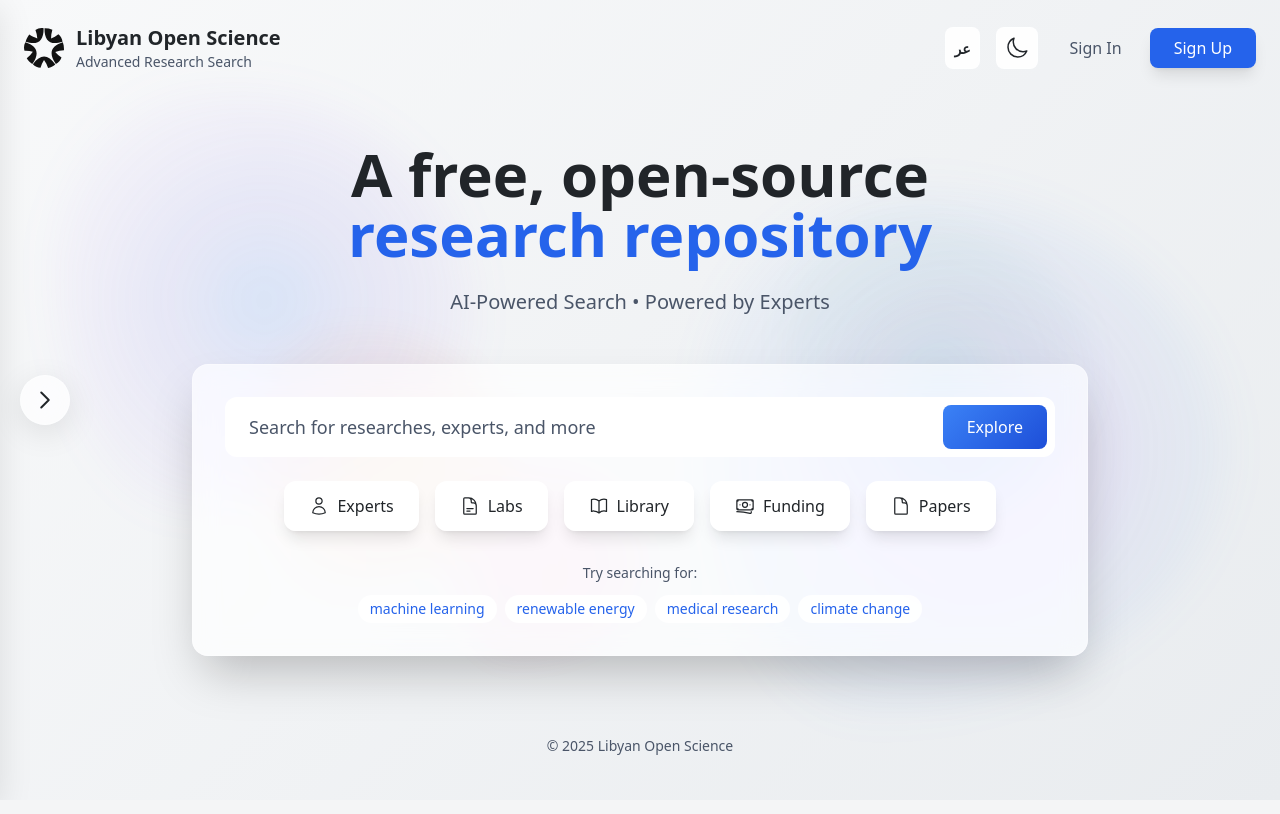
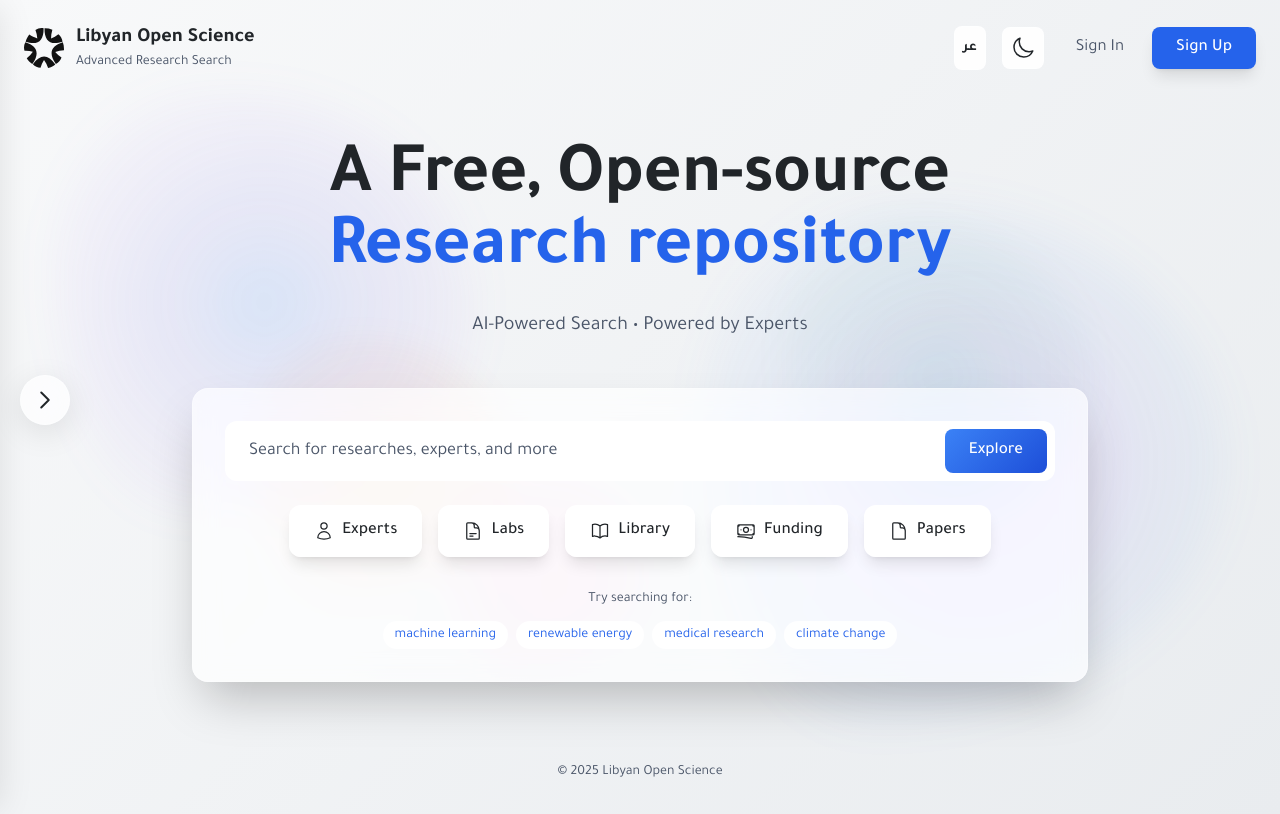
Before and after one commit to not0sama/APOSSS, a Flask app: page / in a window 1280 px wide. Before the commit the page ends 790 px from the top, so only its background shows below. Run offline with Flask 3, Linux system fonts and the light colour scheme; some libraries are stand-ins or nearby versions.

Commit message:
UI v07.3 Applied Tajawal font

```diff
--- a/templates/home.html
+++ b/templates/home.html
@@ -4,6 +4,9 @@
     <meta charset="UTF-8">
     <meta name="viewport" content="width=device-width, initial-scale=1.0">
     <title>Libyan Open Science - Research Repository</title>
+    <link rel="preconnect" href="https://fonts.googleapis.com">
+    <link rel="preconnect" href="https://fonts.gstatic.com" crossorigin>
+    <link href="https://fonts.googleapis.com/css2?family=Tajawal:wght@200;300;400;500;700;800;900&display=swap" rel="stylesheet">
     <script src="https://cdn.tailwindcss.com"></script>
     <script src="https://unpkg.com/@heroicons/v2/24/outline/esm/index.js"></script>
     <style>
@@ -44,6 +47,8 @@
         body {
             background-color: var(--bg-primary);
             color: var(--text-primary);
+            font-family: 'Tajawal', sans-serif;
+            font-size: 17px;
             transition: background-color 0.3s ease, color 0.3s ease;
         }
 
@@ -113,6 +118,27 @@
 
         input::placeholder, textarea::placeholder {
             color: var(--text-secondary) !important;
+        }
+
+        /* Search input and button positioning */
+        .search-input-ltr {
+            padding-right: 4rem !important;
+            padding-left: 1.5rem !important;
+        }
+
+        .search-input-rtl {
+            padding-left: 4rem !important;
+            padding-right: 1.5rem !important;
+        }
+
+        .search-btn-ltr {
+            right: 0.5rem;
+            left: auto;
+        }
+
+        .search-btn-rtl {
+            left: 0.5rem;
+            right: auto;
         }
 
         /* Text color overrides */
@@ -668,9 +694,9 @@
         <div class="w-full max-w-4xl">
             <!-- Hero Section -->
             <div class="text-center mb-12">
-                <h1 class="text-5xl md:text-6xl font-bold text-themed-primary mb-6 leading-tight">
-                    <span data-translate="main-title">A free, open-source</span><br>
-                    <span class="text-blue-600" data-translate="main-subtitle">research repository</span>
+                <h1 class="text-5xl md:text-7xl font-bold text-themed-primary mb-6 leading-tight">
+                    <span data-translate="main-title">A Free, Open-source</span><br>
+                    <span class="text-blue-600" data-translate="main-subtitle">Research repository</span>
                 </h1>
                 <p class="text-xl text-themed-secondary mb-8 max-w-2xl mx-auto" data-translate="main-description">
                     AI-Powered Search • Powered by Experts
@@ -687,12 +713,12 @@
                             id="searchInput"
                             placeholder="Search for researches, experts, and more"
                             data-translate="search-placeholder"
-                            class="w-full px-6 py-4 pr-16 text-lg rounded-xl focus:ring-2 focus:ring-blue-500 focus:border-blue-500 transition-all"
+                            class="w-full py-4 text-lg rounded-xl focus:ring-2 focus:ring-blue-500 focus:border-blue-500 transition-all search-input-ltr"
                         >
                         <button
                             id="searchBtn"
                             onclick="performSearch()"
-                            class="search-btn absolute right-2 top-2 bottom-2 px-6 text-white rounded-lg font-medium flex items-center"
+                            class="search-btn absolute top-2 bottom-2 px-6 text-white rounded-lg font-medium flex items-center search-btn-ltr"
                         >
                             <span id="searchText" data-translate="explore-btn">Explore</span>
                             <span id="searchSpinner" class="loading ml-2 hidden"></span>
@@ -803,8 +829,8 @@
                 'sign-up': 'Sign Up',
 
                 // Main content
-                'main-title': 'A free, open-source',
-                'main-subtitle': 'research repository',
+                'main-title': 'A Free, Open-source',
+                'main-subtitle': 'Research repository',
                 'main-description': 'AI-Powered Search • Powered by Experts',
                 'search-placeholder': 'Search for researches, experts, and more',
                 'explore-btn': 'Explore',
@@ -984,12 +1010,35 @@
             localStorage.setItem('language', language);
 
             const languageIcon = document.getElementById('languageIcon');
+            const searchInput = document.getElementById('searchInput');
+            const searchBtn = document.getElementById('searchBtn');
+
             if (language === 'ar') {
                 languageIcon.textContent = 'EN';
                 languageIcon.title = 'Switch to English';
+
+                // Switch to RTL positioning for search elements
+                if (searchInput) {
+                    searchInput.classList.remove('search-input-ltr');
+                    searchInput.classList.add('search-input-rtl');
+                }
+                if (searchBtn) {
+                    searchBtn.classList.remove('search-btn-ltr');
+                    searchBtn.classList.add('search-btn-rtl');
+                }
             } else {
                 languageIcon.textContent = 'عر';
                 languageIcon.title = 'التبديل إلى العربية';
+
+                // Switch to LTR positioning for search elements
+                if (searchInput) {
+                    searchInput.classList.remove('search-input-rtl');
+                    searchInput.classList.add('search-input-ltr');
+                }
+                if (searchBtn) {
+                    searchBtn.classList.remove('search-btn-rtl');
+                    searchBtn.classList.add('search-btn-ltr');
+                }
             }
 
             // Apply translations
--- a/templates/login.html
+++ b/templates/login.html
@@ -4,6 +4,9 @@
     <meta charset="UTF-8">
     <meta name="viewport" content="width=device-width, initial-scale=1.0">
     <title>Login - Libyan Open Science</title>
+    <link rel="preconnect" href="https://fonts.googleapis.com">
+    <link rel="preconnect" href="https://fonts.gstatic.com" crossorigin>
+    <link href="https://fonts.googleapis.com/css2?family=Tajawal:wght@200;300;400;500;700;800;900&display=swap" rel="stylesheet">
     <script src="https://cdn.tailwindcss.com"></script>
     <script src="https://unpkg.com/@heroicons/v2/24/outline/esm/index.js"></script>
     <style>
@@ -42,6 +45,8 @@
         body {
             background-color: var(--bg-primary);
             color: var(--text-primary);
+            font-family: 'Tajawal', sans-serif;
+            font-size: 17px;
             transition: background-color 0.3s ease, color 0.3s ease;
         }
 
--- a/templates/profile.html
+++ b/templates/profile.html
@@ -4,6 +4,9 @@
     <meta charset="UTF-8">
     <meta name="viewport" content="width=device-width, initial-scale=1.0">
     <title>Profile - Libyan Open Science</title>
+    <link rel="preconnect" href="https://fonts.googleapis.com">
+    <link rel="preconnect" href="https://fonts.gstatic.com" crossorigin>
+    <link href="https://fonts.googleapis.com/css2?family=Tajawal:wght@200;300;400;500;700;800;900&display=swap" rel="stylesheet">
     <script src="https://cdn.tailwindcss.com"></script>
     <style>
         /* Light theme (default) */
@@ -49,6 +52,8 @@
         body {
             background-color: var(--bg-primary);
             color: var(--text-primary);
+            font-family: 'Tajawal', sans-serif;
+            font-size: 17px;
             transition: background-color 0.3s ease, color 0.3s ease;
         }
 
--- a/templates/results.html
+++ b/templates/results.html
@@ -4,6 +4,9 @@
     <meta charset="UTF-8">
     <meta name="viewport" content="width=device-width, initial-scale=1.0">
     <title>Search Results - Libyan Open Science</title>
+    <link rel="preconnect" href="https://fonts.googleapis.com">
+    <link rel="preconnect" href="https://fonts.gstatic.com" crossorigin>
+    <link href="https://fonts.googleapis.com/css2?family=Tajawal:wght@200;300;400;500;700;800;900&display=swap" rel="stylesheet">
     <script src="https://cdn.tailwindcss.com"></script>
     <style>
         /* Light theme (default) */
@@ -47,6 +50,8 @@
         body {
             background-color: var(--bg-primary);
             color: var(--text-primary);
+            font-family: 'Tajawal', sans-serif;
+            font-size: 17px;
             transition: background-color 0.3s ease, color 0.3s ease;
         }
 
--- a/templates/signup.html
+++ b/templates/signup.html
@@ -4,6 +4,9 @@
     <meta charset="UTF-8">
     <meta name="viewport" content="width=device-width, initial-scale=1.0">
     <title>Sign Up - Libyan Open Science</title>
+    <link rel="preconnect" href="https://fonts.googleapis.com">
+    <link rel="preconnect" href="https://fonts.gstatic.com" crossorigin>
+    <link href="https://fonts.googleapis.com/css2?family=Tajawal:wght@200;300;400;500;700;800;900&display=swap" rel="stylesheet">
     <script src="https://cdn.tailwindcss.com"></script>
     <script src="https://unpkg.com/@heroicons/v2/24/outline/esm/index.js"></script>
     <style>
@@ -42,6 +45,8 @@
         body {
             background-color: var(--bg-primary);
             color: var(--text-primary);
+            font-family: 'Tajawal', sans-serif;
+            font-size: 17px;
             transition: background-color 0.3s ease, color 0.3s ease;
         }
 
--- a/templates/user_dashboard.html
+++ b/templates/user_dashboard.html
@@ -4,6 +4,9 @@
     <meta charset="UTF-8">
     <meta name="viewport" content="width=device-width, initial-scale=1.0">
     <title>Dashboard - Libyan Open Science</title>
+    <link rel="preconnect" href="https://fonts.googleapis.com">
+    <link rel="preconnect" href="https://fonts.gstatic.com" crossorigin>
+    <link href="https://fonts.googleapis.com/css2?family=Tajawal:wght@200;300;400;500;700;800;900&display=swap" rel="stylesheet">
     <script src="https://cdn.tailwindcss.com"></script>
     <script src="https://cdn.jsdelivr.net/npm/chart.js"></script>
     <style>
@@ -48,6 +51,8 @@
         body {
             background-color: var(--bg-primary);
             color: var(--text-primary);
+            font-family: 'Tajawal', sans-serif;
+            font-size: 17px;
             transition: background-color 0.3s ease, color 0.3s ease;
         }
 
```
